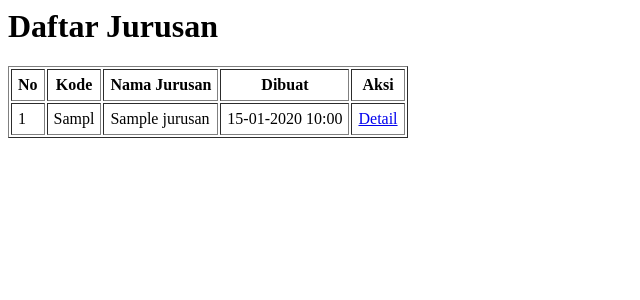
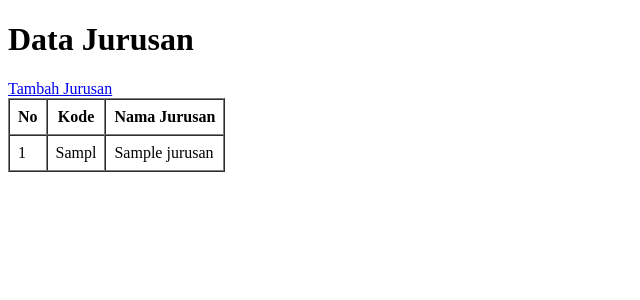
Before and after one commit to Vone4179/SubmissionProjectLaravel, a Laravel app: page /jurusan in a window 1280 px wide. Shown: the top 300 px of the page, without its empty margins (0-640 px from the left). Run offline with Laravel 12, Linux system fonts and the light colour scheme; tables that the repository leaves empty hold one stand-in row (values such as "Sample post").

Commit message:
P6 : MENAMBAHKAN DAN MENAMPILKAN DATA JURUSAN

```diff
--- a/app/Http/Controllers/JurusanController.php
+++ b/app/Http/Controllers/JurusanController.php
@@ -1,5 +1,4 @@
 <?php
-
 namespace App\Http\Controllers;
 
 use App\Models\Jurusan;
@@ -9,12 +8,33 @@ class JurusanController extends Controller
 {
     public function index()
     {
-        $jurusans = Jurusan::orderBy('nama')->get();
+        $jurusans = Jurusan::all();
         return view('jurusan.index', compact('jurusans'));
     }
+
+    public function create()
+    {
+        return view('jurusan.create');
+    }
+
+    public function store(Request $request)
+    {
+        $request->validate([
+            'kode' => 'required|string|max:20|unique:jurusans,kode',
+            'nama' => 'required|string|max:100',
+        ]);
+
+        Jurusan::create([
+            'kode' => $request->kode,
+            'nama' => $request->nama,
+        ]);
+
+        return redirect()->route('jurusan.index')
+            ->with('success', 'Data jurusan berhasil ditambahkan.');
+    }
     public function show($id)
-    {
+{
     $jurusan = Jurusan::findOrFail($id);
     return view('jurusan.show', compact('jurusan'));
-    }
 }
+}
--- a/resources/views/jurusan/index.blade.php
+++ b/resources/views/jurusan/index.blade.php
@@ -1,24 +1,36 @@
-<h1>Daftar Jurusan</h1>
-<table border="1" cellpadding="6">
+<!DOCTYPE html>
+<html lang="id">
+<head>
+    <meta charset="UTF-8">
+    <title>Data Jurusan</title>
+</head>
+<body>
+    <h1>Data Jurusan</h1>
+    @if (session('success'))
+        <p style="color:green">{{ session('success') }}</p>
+    @endif
+    <a href="{{ route('jurusan.create') }}">Tambah Jurusan</a>
+    <table border="1" cellpadding="8" cellspacing="0">
+        <thead>
             <tr>
                 <th>No</th>
                 <th>Kode</th>
                 <th>Nama Jurusan</th>
-        <th>Dibuat</th>
-        <th>Aksi</th> <!-- Kolom Baru -->
             </tr>
-    @forelse ($jurusans as $j)
+        </thead>
+        <tbody>
+            @forelse ($jurusans as $jurusan)
                 <tr>
                     <td>{{ $loop->iteration }}</td>
-        <td>{{ $j->kode }}</td>
-        <td>{{ $j->nama }}</td>
-        <td>{{ $j->created_at->format('d-m-Y H:i') }}</td>
-        <td>
-            <!-- Soal 2 -->
-            <a href="{{ url('/jurusan/' . $j->id) }}">Detail</a>
-        </td>
+                    <td>{{ $jurusan->kode }}</td>
+                    <td>{{ $jurusan->nama }}</td>
                 </tr>
             @empty
-    <tr><td colspan="5">Belum ada data.</td></tr>
+                <tr>
+                    <td colspan="3">Belum ada data jurusan.</td>
+                </tr>
             @endforelse
+        </tbody>
     </table>
+</body>
+</html>
--- a/routes/web.php
+++ b/routes/web.php
@@ -76,5 +76,8 @@ Route::get('/mahasiswa', [MahasiswaController::class, 'daftar'])->name('mahasisw
 Route::get('/mahasiswa/{nim}', [MahasiswaController::class, 'show'])->name('mahasiswa.show');
 
 use App\Http\Controllers\JurusanController;
-Route::get('/jurusan', [JurusanController::class, 'index']);
+
+Route::get('/jurusan', [JurusanController::class, 'index'])->name('jurusan.index');
+Route::get('/jurusan/create', [JurusanController::class, 'create'])->name('jurusan.create');
+Route::post('/jurusan', [JurusanController::class, 'store'])->name('jurusan.store');
 Route::get('/jurusan/{id}', [JurusanController::class, 'show']);
```
Also changed, not shown: resources/views/jurusan/create.blade.php (added, +29 -0 lines). Lines whose indentation alone changed are shown as unchanged.
